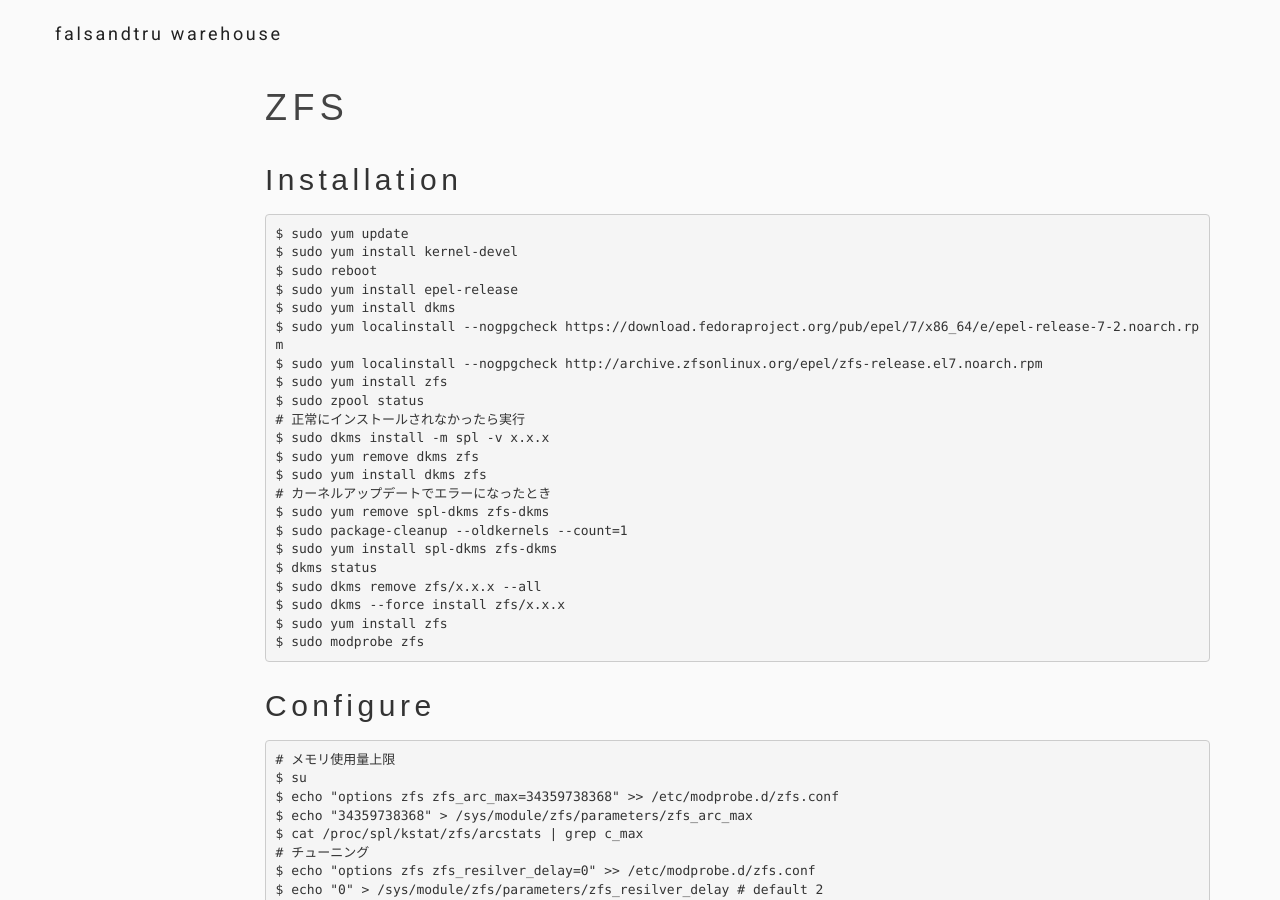
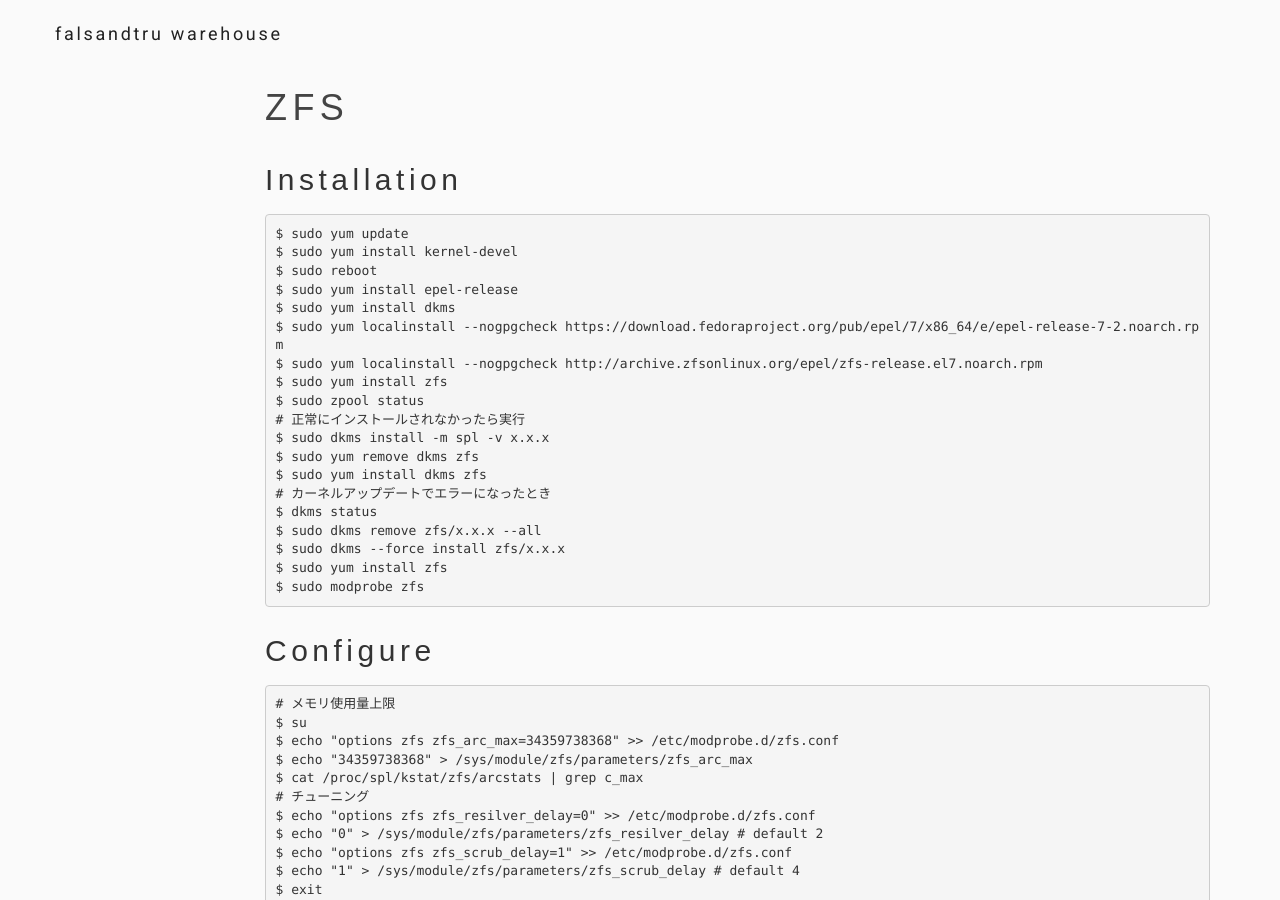
Before and after one commit to falsandtru/falsandtru.github.io, a Jekyll site: the page built from unix/zfs/index.md, in a window 1280 px wide and 900 px high. Built offline with Jekyll 4.4.1, drawn with Linux system fonts in a browser that asks for light colours; nearby versions of some CDN libraries.

Commit message:
docs: update zfs

```diff
--- a/unix/zfs/index.md
+++ b/unix/zfs/index.md
@@ -24,9 +24,6 @@ $ sudo dkms install -m spl -v x.x.x
 $ sudo yum remove dkms zfs
 $ sudo yum install dkms zfs
 # カーネルアップデートでエラーになったとき
-$ sudo yum remove spl-dkms zfs-dkms
-$ sudo package-cleanup --oldkernels --count=1
-$ sudo yum install spl-dkms zfs-dkms
 $ dkms status
 $ sudo dkms remove zfs/x.x.x --all
 $ sudo dkms --force install zfs/x.x.x
```
